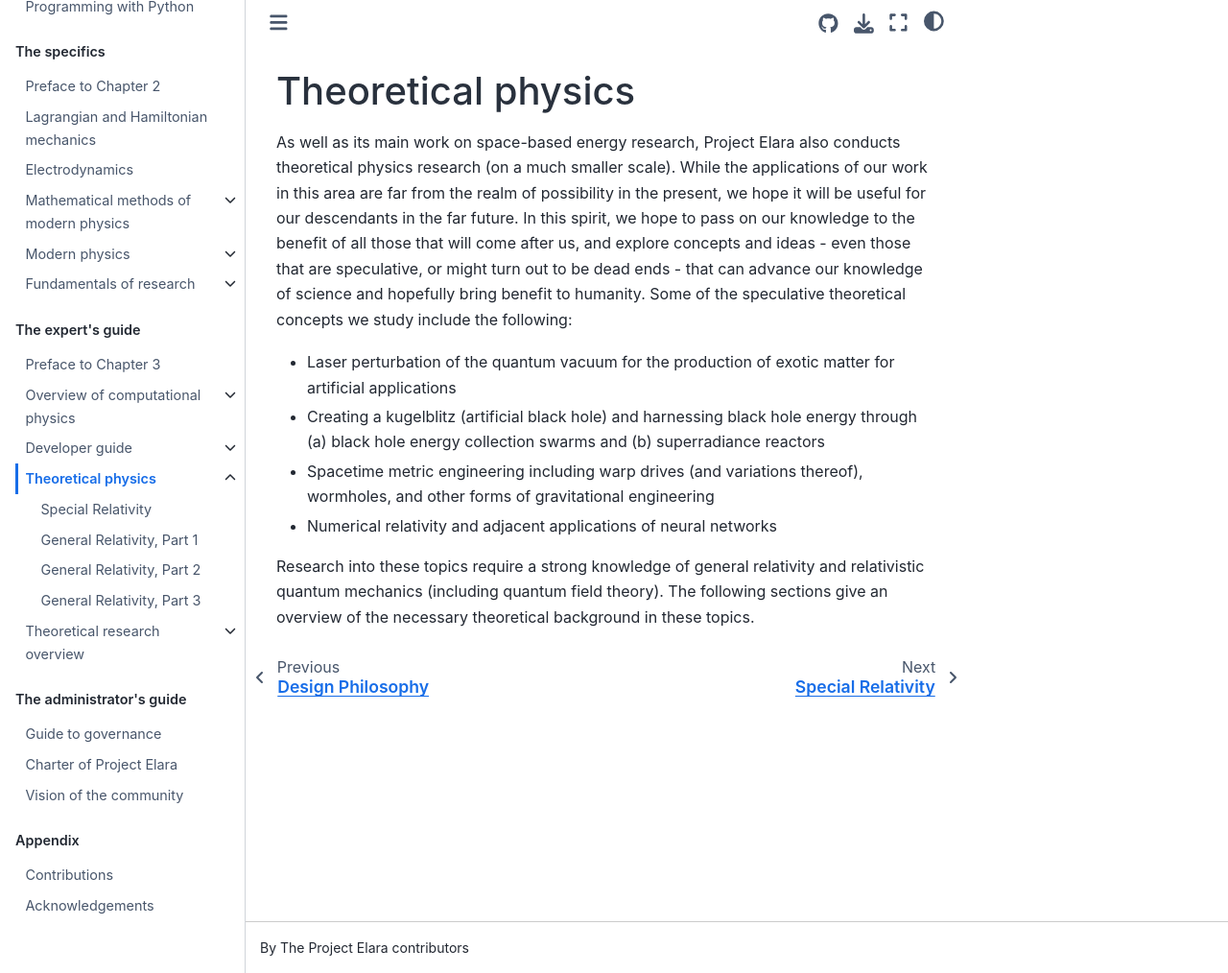
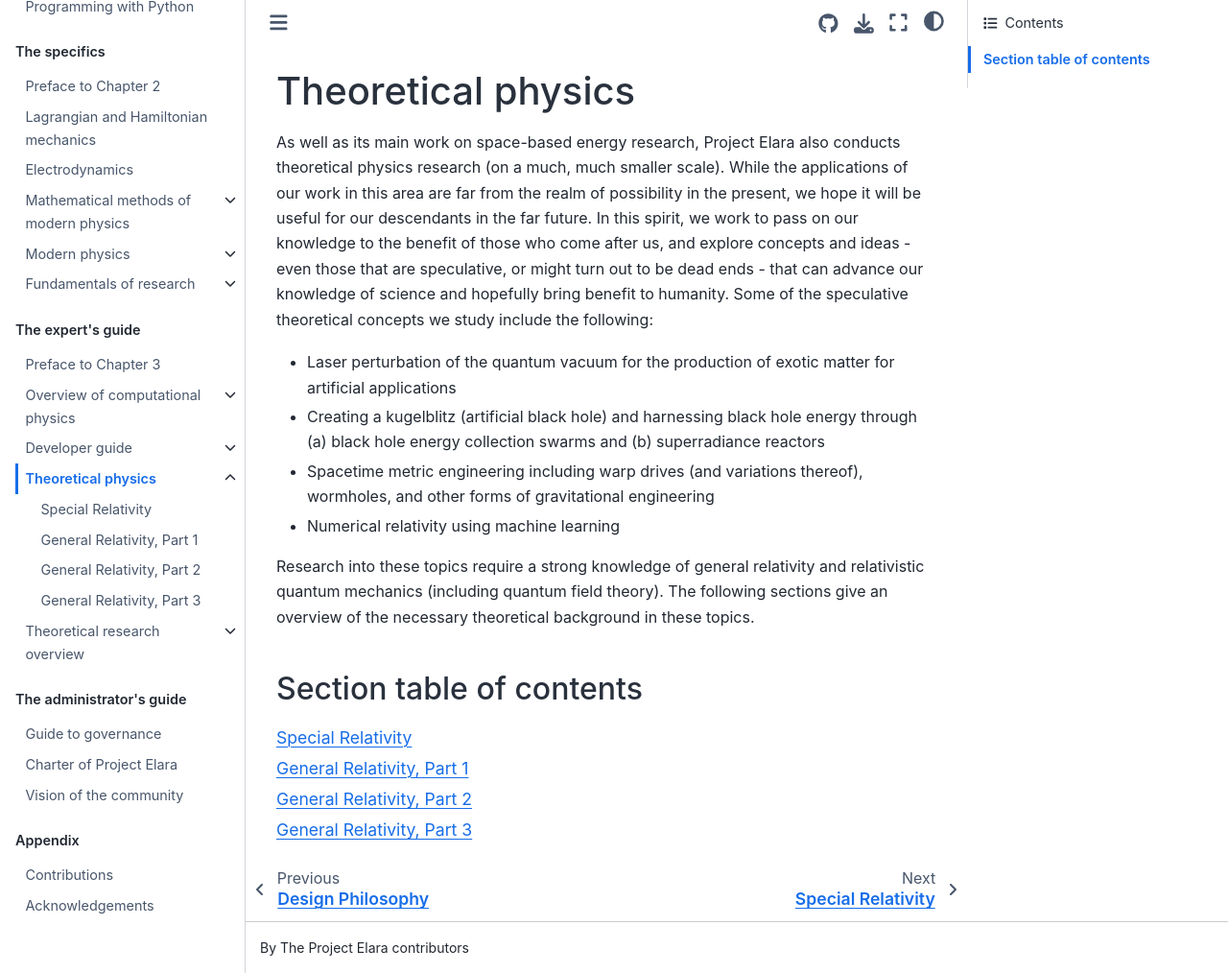
Before and after one commit to elaraproject/elara-handbook, a Jupyter Book: the page built from book/expert-guide/advanced-phys.md, in a window 1280 px wide and 1014 px high. Shown: the whole window at 96% size. Built offline with Jupyter Book 1.0.4 settings and Sphinx 7.4.7 and the Sphinx Book theme 1.1.4, drawn with Linux system fonts in a browser that asks for light colours.

Commit message:
Reworked wording to make sections more comprehensible

````diff
--- a/book/expert-guide/advanced-phys.md
+++ b/book/expert-guide/advanced-phys.md
@@ -1,10 +1,15 @@
 # Theoretical physics
 
-As well as its main work on space-based energy research, Project Elara also conducts theoretical physics research (on a much smaller scale). While the applications of our work in this area are far from the realm of possibility in the present, we hope it will be useful for our descendants in the far future. In this spirit, we hope to pass on our knowledge to the benefit of all those that will come after us, and explore concepts and ideas - even those that are speculative, or might turn out to be dead ends - that can advance our knowledge of science and hopefully bring benefit to humanity. Some of the speculative theoretical concepts we study include the following:
+As well as its main work on space-based energy research, Project Elara also conducts theoretical physics research (on a much, much smaller scale). While the applications of our work in this area are far from the realm of possibility in the present, we hope it will be useful for our descendants in the far future. In this spirit, we work to pass on our knowledge to the benefit of those who come after us, and explore concepts and ideas - even those that are speculative, or might turn out to be dead ends - that can advance our knowledge of science and hopefully bring benefit to humanity. Some of the speculative theoretical concepts we study include the following:
 
 - Laser perturbation of the quantum vacuum for the production of exotic matter for artificial applications
 - Creating a kugelblitz (artificial black hole) and harnessing black hole energy through (a) black hole energy collection swarms and (b) superradiance reactors
 - Spacetime metric engineering including warp drives (and variations thereof), wormholes, and other forms of gravitational engineering
-- Numerical relativity and adjacent applications of neural networks
+- Numerical relativity using machine learning
 
 Research into these topics require a strong knowledge of general relativity and relativistic quantum mechanics (including quantum field theory). The following sections give an overview of the necessary theoretical background in these topics.
+
+## Section table of contents
+
+```{tableofcontents}
+```
````
Also changed, not shown: book/expert-guide/theoretical-research.md (+8 -0 lines).
